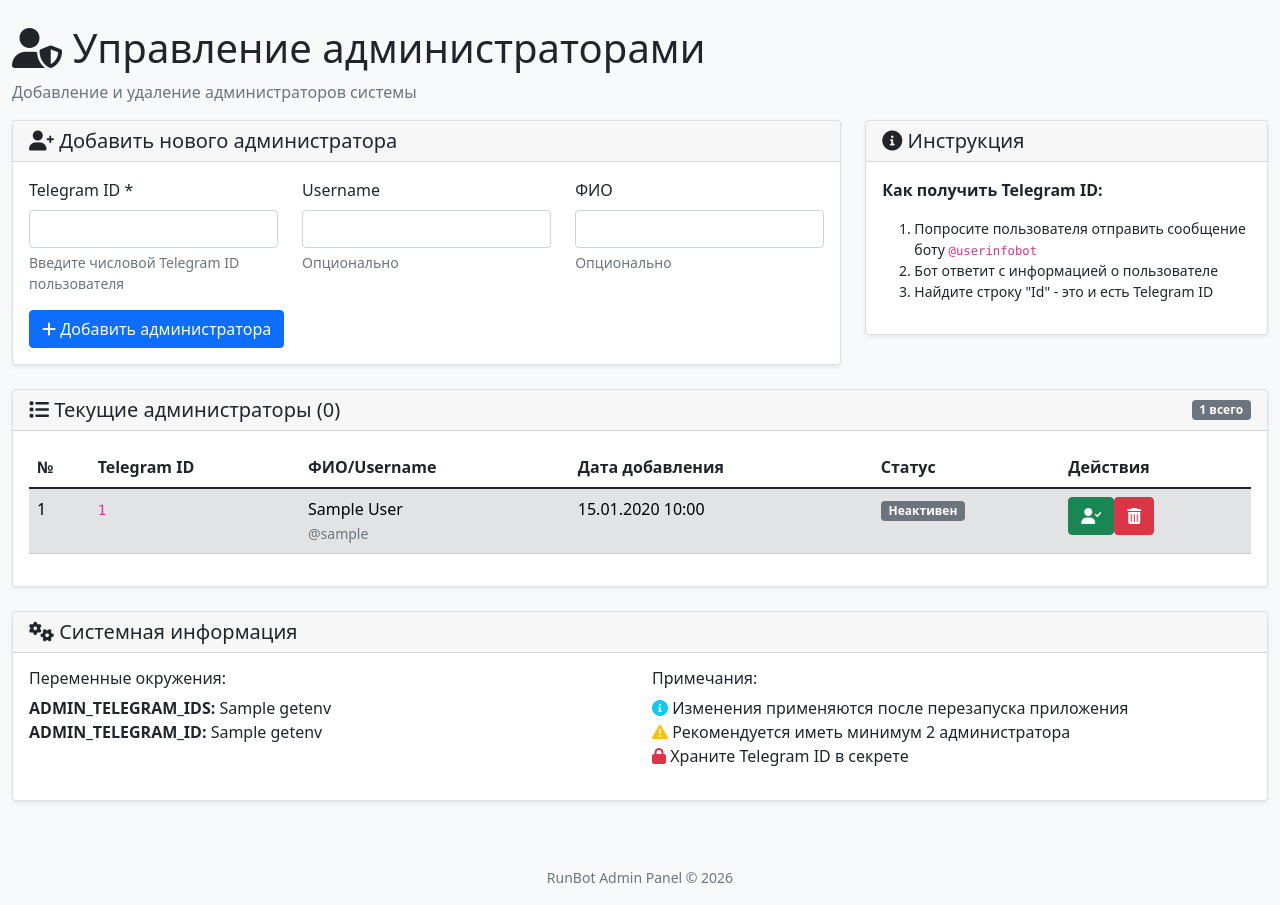
After one commit to ArsenHandzhyan/runbot-web-admin, a Flask app: template templates/admins.html in a window 1280 px wide. The commit adds this page. Run offline with Flask 3, Linux system fonts and the light colour scheme; the template is opened without the code that fills it: most values are stand-ins (such as "Sample title", 1, 10 or a date in 2020).

Commit message:
feat: Add full admin management functionality
- Restore missing Admin model to models.py
- Add complete CRUD operations for administrators via web interface
- Implement permanent deletion (hard delete) capability
- Add admin management routes: list, add, delete, deactivate
- Create admins.html template with full UI
- Add 'Administrators' menu item to navigation
- Enable proper admin restoration functionality
- Add protection against deleting last active admin

```diff
--- a/src/web/app.py
+++ b/src/web/app.py
@@ -10,7 +10,7 @@ import logging
 from datetime import datetime
 
 from src.database.db import DatabaseManager
-from src.models.models import Participant, Event, Challenge, ChallengeType, Submission, SubmissionStatus
+from src.models.models import Participant, Event, Challenge, ChallengeType, Submission, SubmissionStatus, Admin
 from src.utils.event_manager import EventManager
 from src.utils.challenge_manager import ChallengeManager
 # NOTE: telebot import removed - web interface doesn't need bot functionality
@@ -360,6 +360,121 @@ def create_app():
         finally:
             db.close()
 
+    @app.route('/admins')
+    @login_required
+    def admins():
+        """Manage administrators"""
+        db = db_manager.get_session()
+        try:
+            admins_list = db.query(Admin).order_by(Admin.added_at.desc()).all()
+            return render_template('admins.html', admins=admins_list)
+        finally:
+            db.close()
+
+    @app.route('/admins/add', methods=['POST'])
+    @login_required
+    def add_admin():
+        """Add new administrator"""
+        try:
+            telegram_id = request.form['telegram_id'].strip()
+            username = request.form.get('username', '').strip() or None
+            full_name = request.form.get('full_name', '').strip() or None
+
+            if not telegram_id.isdigit():
+                flash('Telegram ID должен быть числом', 'error')
+                return redirect(url_for('admins'))
+
+            db = db_manager.get_session()
+            try:
+                # Check if admin already exists
+                existing_admin = db.query(Admin).filter(Admin.telegram_id == telegram_id).first()
+                if existing_admin:
+                    if existing_admin.is_active:
+                        flash('Администратор с таким Telegram ID уже существует', 'error')
+                    else:
+                        # Reactivate existing admin
+                        existing_admin.is_active = True
+                        existing_admin.username = username
+                        existing_admin.full_name = full_name
+                        existing_admin.added_at = datetime.utcnow()
+                        db.commit()
+                        flash('Администратор успешно восстановлен!', 'success')
+                else:
+                    # Create new admin
+                    new_admin = Admin(
+                        telegram_id=telegram_id,
+                        username=username,
+                        full_name=full_name,
+                        added_by=session.get('admin_username', 'web_admin')
+                    )
+                    db.add(new_admin)
+                    db.commit()
+                    flash('Администратор успешно добавлен!', 'success')
+            finally:
+                db.close()
+        except Exception as e:
+            flash(f'Ошибка при добавлении администратора: {str(e)}', 'error')
+
+        return redirect(url_for('admins'))
+
+    @app.route('/admins/<int:admin_id>/delete', methods=['POST'])
+    @login_required
+    def delete_admin(admin_id):
+        """Delete administrator permanently"""
+        try:
+            db = db_manager.get_session()
+            try:
+                admin = db.query(Admin).filter(Admin.id == admin_id).first()
+                if not admin:
+                    flash('Администратор не найден', 'error')
+                    return redirect(url_for('admins'))
+
+                # Prevent deletion of the last admin
+                active_admins_count = db.query(Admin).filter(Admin.is_active == True).count()
+                if active_admins_count <= 1:
+                    flash('Нельзя удалить последнего активного администратора', 'error')
+                    return redirect(url_for('admins'))
+
+                # Permanent deletion
+                db.delete(admin)
+                db.commit()
+                flash('Администратор успешно удален!', 'success')
+            finally:
+                db.close()
+        except Exception as e:
+            flash(f'Ошибка при удалении администратора: {str(e)}', 'error')
+
+        return redirect(url_for('admins'))
+
+    @app.route('/admins/<int:admin_id>/deactivate', methods=['POST'])
+    @login_required
+    def deactivate_admin(admin_id):
+        """Deactivate administrator (soft delete)"""
+        try:
+            db = db_manager.get_session()
+            try:
+                admin = db.query(Admin).filter(Admin.id == admin_id).first()
+                if not admin:
+                    flash('Администратор не найден', 'error')
+                    return redirect(url_for('admins'))
+
+                # Prevent deactivation of the last admin
+                active_admins_count = db.query(Admin).filter(Admin.is_active == True).count()
+                if active_admins_count <= 1 and admin.is_active:
+                    flash('Нельзя деактивировать последнего активного администратора', 'error')
+                    return redirect(url_for('admins'))
+
+                # Soft delete
+                admin.is_active = False
+                db.commit()
+                flash('Администратор успешно деактивирован!', 'success')
+            finally:
+                db.close()
+        except Exception as e:
+            flash(f'Ошибка при деактивации администратора: {str(e)}', 'error')
+
+        return redirect(url_for('admins'))
+
     return app
 
 if __name__ == '__main__':
--- /dev/null
+++ b/templates/admins.html
@@ -0,0 +1,199 @@
+{% extends "base.html" %}
+
+{% block title %}Администраторы - RunBot Admin{% endblock %}
+
+{% block content %}
+<div class="row">
+    <div class="col-12">
+        <h1><i class="fas fa-user-shield"></i> Управление администраторами</h1>
+        <p class="text-muted">Добавление и удаление администраторов системы</p>
+    </div>
+</div>
+
+<!-- Add Admin Form -->
+<div class="row mb-4">
+    <div class="col-md-8">
+        <div class="card">
+            <div class="card-header">
+                <h5 class="card-title mb-0">
+                    <i class="fas fa-user-plus"></i> Добавить нового администратора
+                </h5>
+            </div>
+            <div class="card-body">
+                <form method="POST" action="{{ url_for('add_admin') }}">
+                    <div class="row">
+                        <div class="col-md-4 mb-3">
+                            <label for="telegram_id" class="form-label">Telegram ID *</label>
+                            <input type="text" class="form-control" id="telegram_id" name="telegram_id" required>
+                            <div class="form-text">Введите числовой Telegram ID пользователя</div>
+                        </div>
+                        <div class="col-md-4 mb-3">
+                            <label for="username" class="form-label">Username</label>
+                            <input type="text" class="form-control" id="username" name="username">
+                            <div class="form-text">Опционально</div>
+                        </div>
+                        <div class="col-md-4 mb-3">
+                            <label for="full_name" class="form-label">ФИО</label>
+                            <input type="text" class="form-control" id="full_name" name="full_name">
+                            <div class="form-text">Опционально</div>
+                        </div>
+                    </div>
+                    <button type="submit" class="btn btn-primary">
+                        <i class="fas fa-plus"></i> Добавить администратора
+                    </button>
+                </form>
+            </div>
+        </div>
+    </div>
+    <div class="col-md-4">
+        <div class="card">
+            <div class="card-header">
+                <h5 class="card-title mb-0">
+                    <i class="fas fa-info-circle"></i> Инструкция
+                </h5>
+            </div>
+            <div class="card-body">
+                <p><strong>Как получить Telegram ID:</strong></p>
+                <ol class="small">
+                    <li>Попросите пользователя отправить сообщение боту <code>@userinfobot</code></li>
+                    <li>Бот ответит с информацией о пользователе</li>
+                    <li>Найдите строку "Id" - это и есть Telegram ID</li>
+                </ol>
+                <div class="alert alert-warning small p-2">
+                    <i class="fas fa-exclamation-triangle"></i>
+                    <strong>Важно:</strong> После добавления или удаления администратора необходимо перезапустить приложение для применения изменений.
+                </div>
+            </div>
+        </div>
+    </div>
+</div>
+
+<!-- Current Admins List -->
+<div class="row">
+    <div class="col-12">
+        <div class="card">
+            <div class="card-header d-flex justify-content-between align-items-center">
+                <h5 class="card-title mb-0">
+                    <i class="fas fa-list"></i> Текущие администраторы ({{ admins|selectattr('is_active')|list|length }})
+                </h5>
+                <span class="badge bg-secondary">{{ admins|length }} всего</span>
+            </div>
+            <div class="card-body">
+                {% if admins %}
+                <div class="table-responsive">
+                    <table class="table table-hover">
+                        <thead>
+                            <tr>
+                                <th>№</th>
+                                <th>Telegram ID</th>
+                                <th>ФИО/Username</th>
+                                <th>Дата добавления</th>
+                                <th>Статус</th>
+                                <th>Действия</th>
+                            </tr>
+                        </thead>
+                        <tbody>
+                            {% for admin in admins %}
+                            <tr class="{% if not admin.is_active %}table-secondary{% endif %}">
+                                <td>{{ loop.index }}</td>
+                                <td>
+                                    <code>{{ admin.telegram_id }}</code>
+                                </td>
+                                <td>
+                                    {% if admin.full_name %}
+                                        {{ admin.full_name }}
+                                    {% else %}
+                                        Без ФИО
+                                    {% endif %}
+                                    {% if admin.username %}
+                                        <br><small class="text-muted">@{{ admin.username }}</small>
+                                    {% else %}
+                                        <br><small class="text-muted">Без username</small>
+                                    {% endif %}
+                                </td>
+                                <td>
+                                    {{ admin.added_at.strftime('%d.%m.%Y %H:%M') }}
+                                </td>
+                                <td>
+                                    {% if admin.is_active %}
+                                        <span class="badge bg-success">Активен</span>
+                                    {% else %}
+                                        <span class="badge bg-secondary">Неактивен</span>
+                                    {% endif %}
+                                </td>
+                                <td>
+                                    <div class="btn-group btn-group-sm" role="group">
+                                        {% if admin.is_active %}
+                                            <form method="POST" action="{{ url_for('deactivate_admin', admin_id=admin.id) }}" class="d-inline"
+                                                  onsubmit="return confirm('Вы уверены, что хотите деактивировать этого администратора?')">
+                                                <button type="submit" class="btn btn-warning" title="Деактивировать">
+                                                    <i class="fas fa-user-slash"></i>
+                                                </button>
+                                            </form>
+                                        {% else %}
+                                            <form method="POST" action="{{ url_for('add_admin') }}" class="d-inline">
+                                                <input type="hidden" name="telegram_id" value="{{ admin.telegram_id }}">
+                                                <input type="hidden" name="username" value="{{ admin.username or '' }}">
+                                                <input type="hidden" name="full_name" value="{{ admin.full_name or '' }}">
+                                                <button type="submit" class="btn btn-success" title="Восстановить">
+                                                    <i class="fas fa-user-check"></i>
+                                                </button>
+                                            </form>
+                                        {% endif %}
+
+                                        <form method="POST" action="{{ url_for('delete_admin', admin_id=admin.id) }}" class="d-inline"
+                                              onsubmit="return confirm('Вы уверены, что хотите ПОЛНОСТЬЮ УДАЛИТЬ этого администратора? Это действие нельзя отменить!')">
+                                            <button type="submit" class="btn btn-danger" title="Удалить навсегда">
+                                                <i class="fas fa-trash-alt"></i>
+                                            </button>
+                                        </form>
+                                    </div>
+                                </td>
+                            </tr>
+                            {% endfor %}
+                        </tbody>
+                    </table>
+                </div>
+                {% else %}
+                <div class="text-center py-5">
+                    <i class="fas fa-user-friends fa-3x text-muted mb-3"></i>
+                    <p class="text-muted">Нет администраторов</p>
+                </div>
+                {% endif %}
+            </div>
+        </div>
+    </div>
+</div>
+
+<!-- System Info -->
+<div class="row mt-4">
+    <div class="col-12">
+        <div class="card">
+            <div class="card-header">
+                <h5 class="card-title mb-0">
+                    <i class="fas fa-cogs"></i> Системная информация
+                </h5>
+            </div>
+            <div class="card-body">
+                <div class="row">
+                    <div class="col-md-6">
+                        <h6>Переменные окружения:</h6>
+                        <ul class="list-unstyled">
+                            <li><strong>ADMIN_TELEGRAM_IDS:</strong> {{ os.getenv('ADMIN_TELEGRAM_IDS', 'Не задано') }}</li>
+                            <li><strong>ADMIN_TELEGRAM_ID:</strong> {{ os.getenv('ADMIN_TELEGRAM_ID', 'Не задано') }}</li>
+                        </ul>
+                    </div>
+                    <div class="col-md-6">
+                        <h6>Примечания:</h6>
+                        <ul class="list-unstyled">
+                            <li><i class="fas fa-info-circle text-info"></i> Изменения применяются после перезапуска приложения</li>
+                            <li><i class="fas fa-exclamation-triangle text-warning"></i> Рекомендуется иметь минимум 2 администратора</li>
+                            <li><i class="fas fa-lock text-danger"></i> Храните Telegram ID в секрете</li>
+                        </ul>
+                    </div>
+                </div>
+            </div>
+        </div>
+    </div>
+</div>
+{% endblock %}
--- a/templates/base.html
+++ b/templates/base.html
@@ -44,6 +44,11 @@
                     <li class="nav-item">
                         <a class="nav-link" href="{{ url_for('statistics') }}">
                             <i class="fas fa-chart-bar"></i> Статистика
+                        </a>
+                    </li>
+                    <li class="nav-item">
+                        <a class="nav-link" href="{{ url_for('admins') }}">
+                            <i class="fas fa-user-shield"></i> Администраторы
                         </a>
                     </li>
                 </ul>
```
Also changed, not shown: src/models/models.py (+16 -0 lines).
